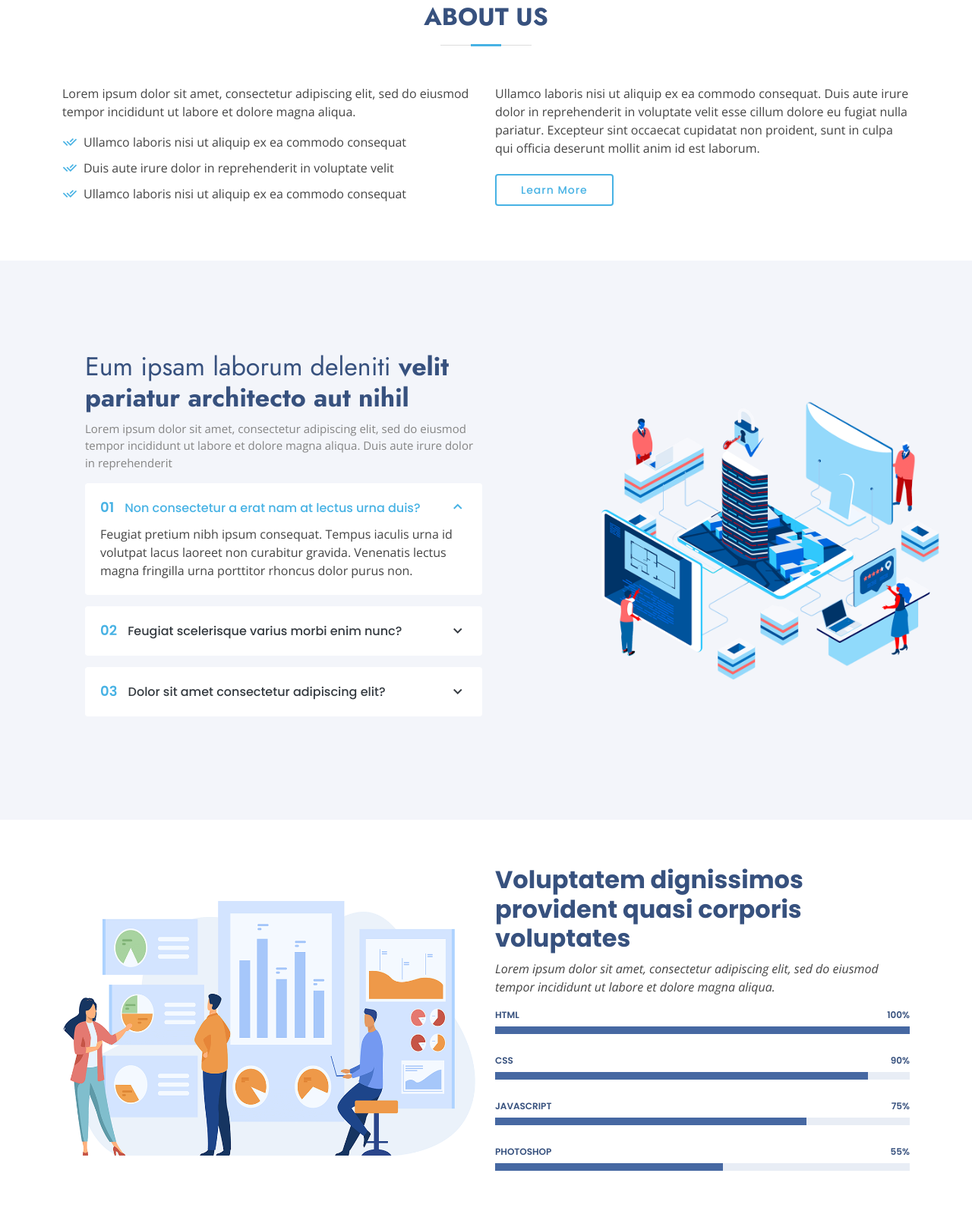
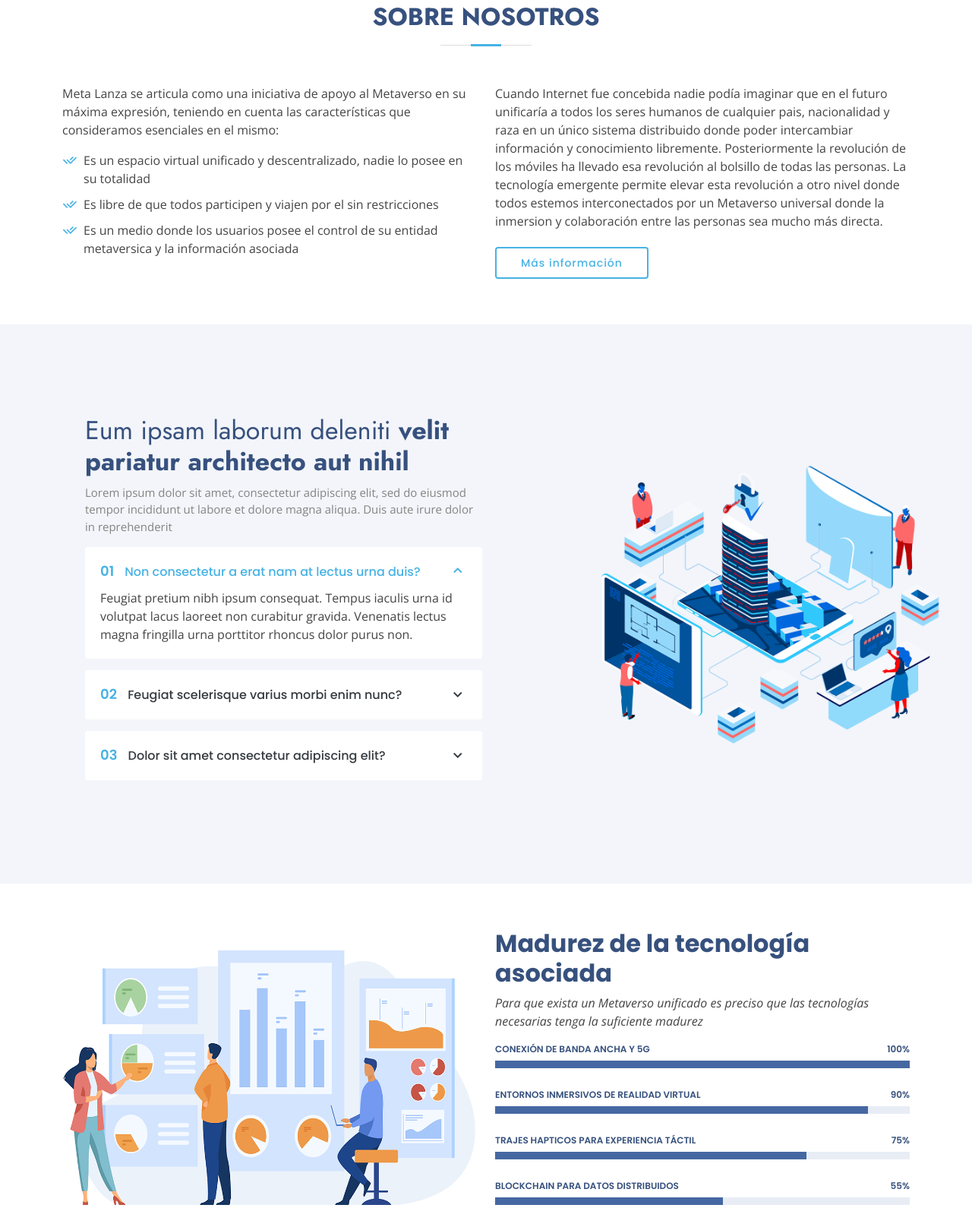
Before and after one commit to vicenteherrera/metalanza, a plain HTML site: page index.html in a window 1280 px wide. Shown: the part 792-2407 px from the top of the page at 76% size. Drawn offline with nearby package versions, Linux system fonts and the light colour scheme.

Commit message:
Additional text replaced

```diff
--- a/index.html
+++ b/index.html
@@ -138,28 +138,29 @@
       <div class="container" data-aos="fade-up">
 
         <div class="section-title">
-          <h2>About Us</h2>
+          <h2>Sobre nosotros</h2>
         </div>
 
         <div class="row content">
           <div class="col-lg-6">
             <p>
-              Lorem ipsum dolor sit amet, consectetur adipiscing elit, sed do eiusmod tempor incididunt ut labore et dolore
-              magna aliqua.
+              Meta Lanza se articula como una iniciativa de apoyo al Metaverso en su máxima expresión, teniendo en cuenta las características que consideramos esenciales en el mismo:
             </p>
             <ul>
-              <li><i class="ri-check-double-line"></i> Ullamco laboris nisi ut aliquip ex ea commodo consequat</li>
-              <li><i class="ri-check-double-line"></i> Duis aute irure dolor in reprehenderit in voluptate velit</li>
-              <li><i class="ri-check-double-line"></i> Ullamco laboris nisi ut aliquip ex ea commodo consequat</li>
+              <li><i class="ri-check-double-line"></i> Es un espacio virtual unificado y descentralizado, nadie lo posee en su totalidad</li>
+              <li><i class="ri-check-double-line"></i> Es libre de que todos participen y viajen por el sin restricciones</li>
+              <li><i class="ri-check-double-line"></i> Es un medio donde los usuarios posee el control de su entidad metaversica y la información asociada</li>
             </ul>
           </div>
           <div class="col-lg-6 pt-4 pt-lg-0">
             <p>
-              Ullamco laboris nisi ut aliquip ex ea commodo consequat. Duis aute irure dolor in reprehenderit in voluptate
-              velit esse cillum dolore eu fugiat nulla pariatur. Excepteur sint occaecat cupidatat non proident, sunt in
-              culpa qui officia deserunt mollit anim id est laborum.
+              Cuando Internet fue concebida nadie podía imaginar que en el futuro unificaría a todos los seres humanos de cualquier pais, nacionalidad y raza en
+              un único sistema distribuido donde poder intercambiar información y conocimiento libremente.
+              Posteriormente la revolución de los móviles ha llevado esa revolución al bolsillo de todas las personas.
+              La tecnología emergente permite elevar esta revolución a otro nivel donde todos estemos interconectados por un Metaverso universal donde
+              la inmersion y colaboración entre las personas sea mucho más directa.
             </p>
-            <a href="#" class="btn-learn-more">Learn More</a>
+            <a href="#" class="btn-learn-more">Más información</a>
           </div>
         </div>
 
@@ -230,37 +231,36 @@
             <img src="assets/img/skills.png" class="img-fluid" alt="">
           </div>
           <div class="col-lg-6 pt-4 pt-lg-0 content" data-aos="fade-left" data-aos-delay="100">
-            <h3>Voluptatem dignissimos provident quasi corporis voluptates</h3>
+            <h3>Madurez de la tecnología asociada</h3>
             <p class="fst-italic">
-              Lorem ipsum dolor sit amet, consectetur adipiscing elit, sed do eiusmod tempor incididunt ut labore et dolore
-              magna aliqua.
+              Para que exista un Metaverso unificado es preciso que las tecnologías necesarias tenga la suficiente madurez
             </p>
 
             <div class="skills-content">
 
               <div class="progress">
-                <span class="skill">HTML <i class="val">100%</i></span>
+                <span class="skill">Conexión de banda ancha y 5G <i class="val">100%</i></span>
                 <div class="progress-bar-wrap">
                   <div class="progress-bar" role="progressbar" aria-valuenow="100" aria-valuemin="0" aria-valuemax="100"></div>
                 </div>
               </div>
 
               <div class="progress">
-                <span class="skill">CSS <i class="val">90%</i></span>
+                <span class="skill">Entornos inmersivos de realidad virtual <i class="val">90%</i></span>
                 <div class="progress-bar-wrap">
                   <div class="progress-bar" role="progressbar" aria-valuenow="90" aria-valuemin="0" aria-valuemax="100"></div>
                 </div>
               </div>
 
               <div class="progress">
-                <span class="skill">JavaScript <i class="val">75%</i></span>
+                <span class="skill">Trajes hapticos para experiencia táctil <i class="val">75%</i></span>
                 <div class="progress-bar-wrap">
                   <div class="progress-bar" role="progressbar" aria-valuenow="75" aria-valuemin="0" aria-valuemax="100"></div>
                 </div>
               </div>
 
               <div class="progress">
-                <span class="skill">Photoshop <i class="val">55%</i></span>
+                <span class="skill">Blockchain para datos distribuidos <i class="val">55%</i></span>
                 <div class="progress-bar-wrap">
                   <div class="progress-bar" role="progressbar" aria-valuenow="55" aria-valuemin="0" aria-valuemax="100"></div>
                 </div>
@@ -279,7 +279,7 @@
       <div class="container" data-aos="fade-up">
 
         <div class="section-title">
-          <h2>Services</h2>
+          <h2>Servicios</h2>
           <p>Magnam dolores commodi suscipit. Necessitatibus eius consequatur ex aliquid fuga eum quidem. Sit sint consectetur velit. Quisquam quos quisquam cupiditate. Et nemo qui impedit suscipit alias ea. Quia fugiat sit in iste officiis commodi quidem hic quas.</p>
         </div>
 
@@ -457,8 +457,8 @@
       <div class="container" data-aos="fade-up">
 
         <div class="section-title">
-          <h2>Team</h2>
-          <p>Magnam dolores commodi suscipit. Necessitatibus eius consequatur ex aliquid fuga eum quidem. Sit sint consectetur velit. Quisquam quos quisquam cupiditate. Et nemo qui impedit suscipit alias ea. Quia fugiat sit in iste officiis commodi quidem hic quas.</p>
+          <h2>Equipo</h2>
+          <p>Triunfar en un espacio tan novedoso como el Metaverso requiere de gente preparada para entender perfectamente cuál es el futuro de la tecnología. Nuestro equipo es experto en lanzar tu startup en el negocio emergente del metaverso, gracias a su experiencia demostrada por su extensa trayectoria.</p>
         </div>
 
         <div class="row">
```
